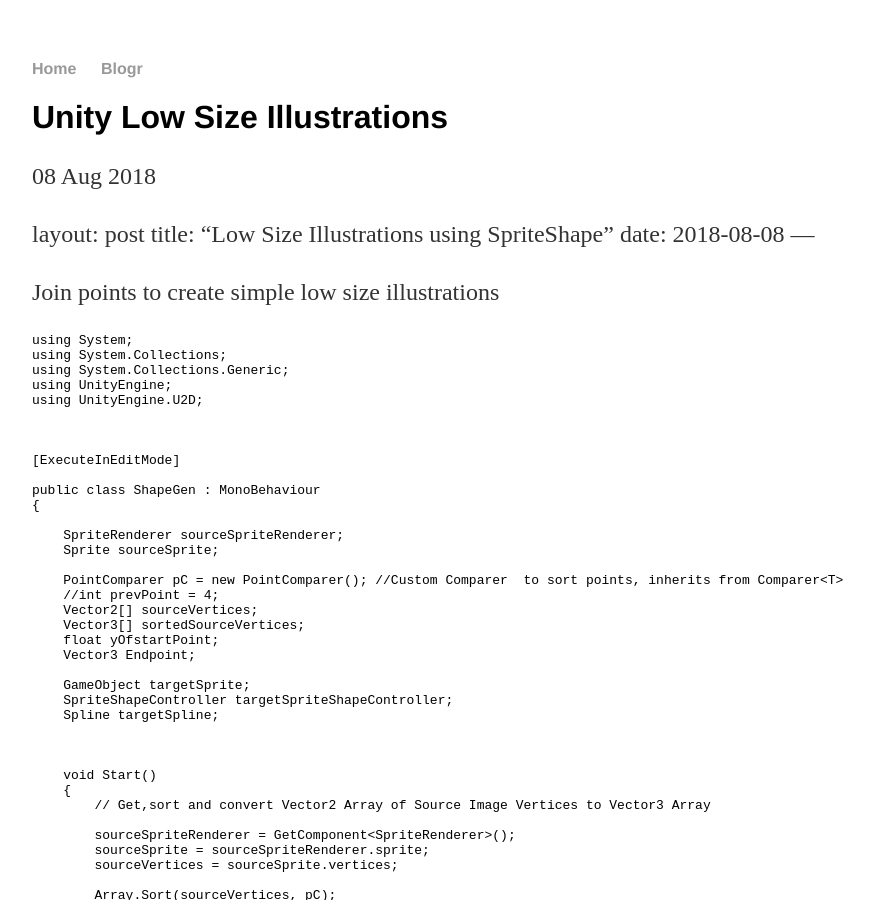
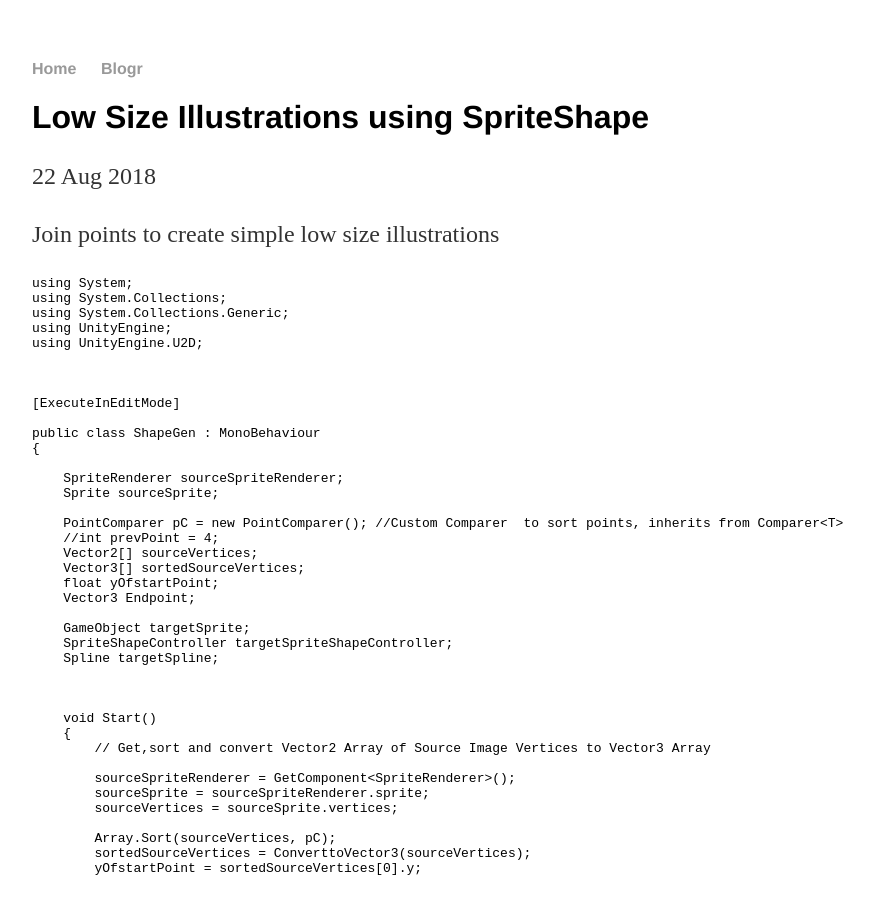
Before and after one commit to ruskh/ruskh.github.io, a Jekyll site: the page built from _posts/2018-08-22-Unity-Low-Size-Illustrations.md, in a window 1280 px wide and 900 px high. Shown: the whole window, without its empty margins (160-1034 px from the left). Built offline with Jekyll 4.4.1, drawn with Linux system fonts in a browser that asks for light colours; our own code applies the rules of GitHub Pages for plain Markdown files.

Commit message:
Update and rename 2018-08-08-Unity-Low-Size-Illustrations.md to 2018-08-22-Unity-Low-Size-Illustrations.md

````diff
--- a/_posts/2018-08-08-Unity-Low-Size-Illustrations.md
+++ b/_posts/2018-08-22-Unity-Low-Size-Illustrations.md
@@ -1,6 +1,7 @@
+---
 layout: post
 title: "Low Size Illustrations using SpriteShape"
-date: 2018-08-08
+date: 2018-08-22
 ---
 
 Join points to create simple low size illustrations
@@ -8,7 +9,7 @@ Join points to create simple low size illustrations
 
 
 
-```
+``` C#
 using System;
 using System.Collections;
 using System.Collections.Generic;
````
